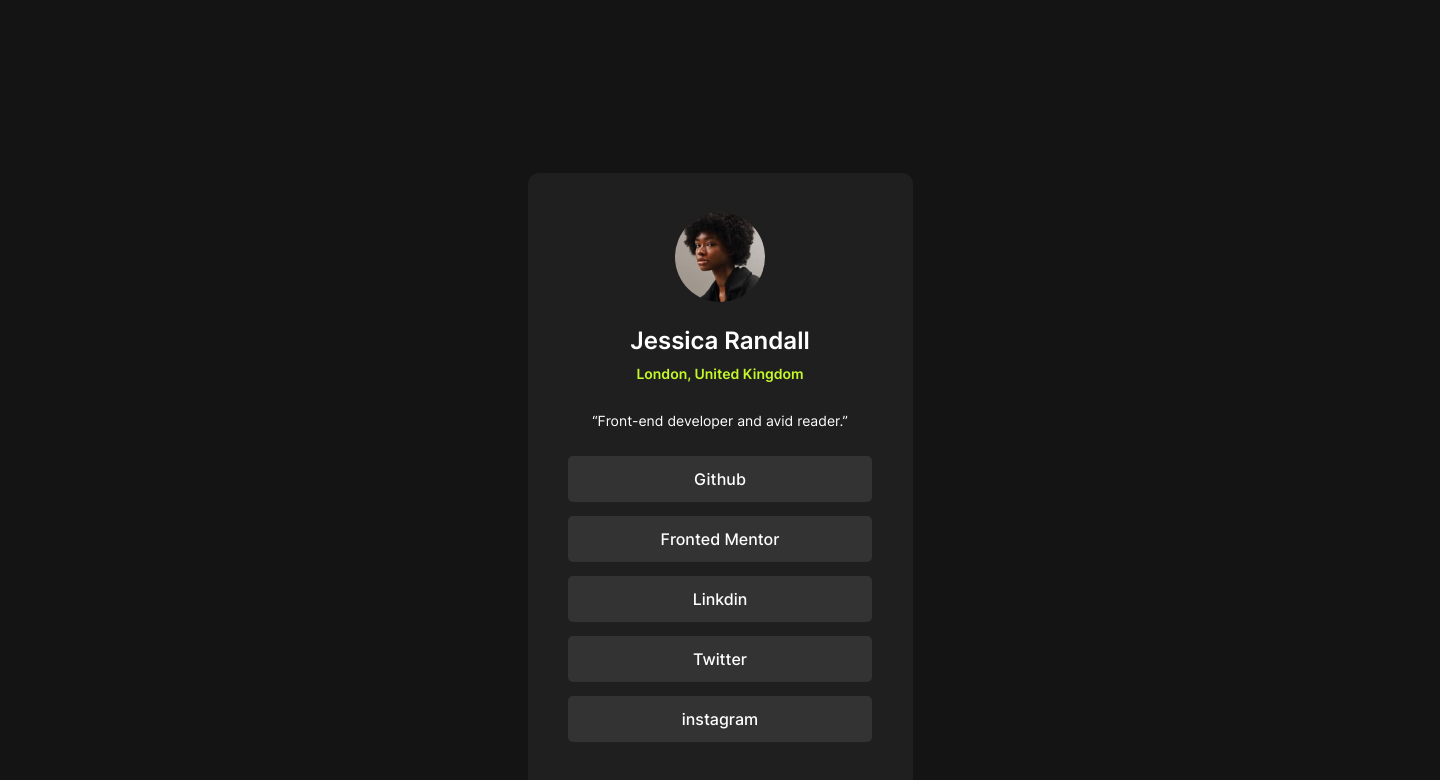
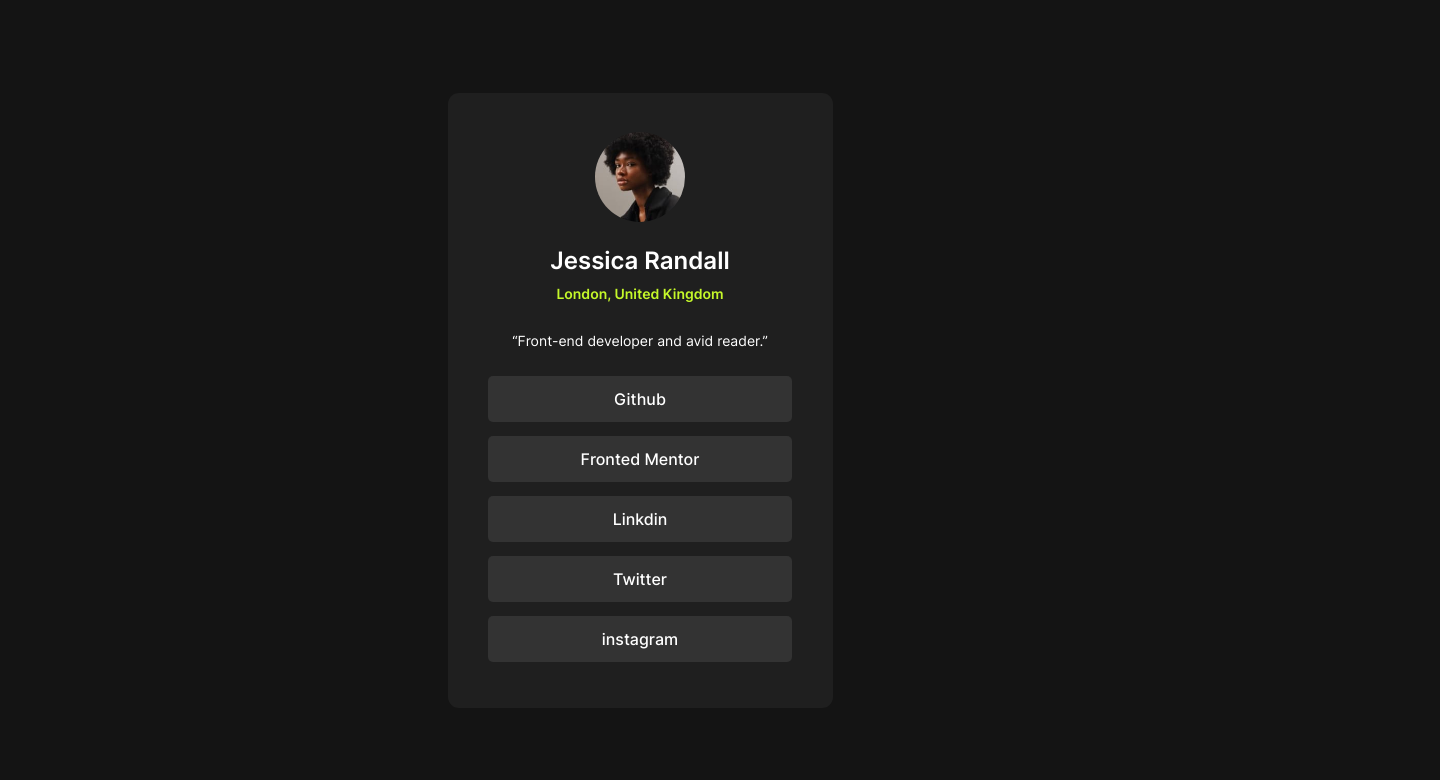
Before and after one commit to Jaydip-gharat/FM-Social-links-profile, a plain HTML site: page index.html in a window 1280 px wide. Shown: the whole page, 1440 px wide, since content can reach past the window. Drawn offline with Linux system fonts and the light colour scheme.

Commit message:
Fix bugs and Polish

```diff
--- a/style.css
+++ b/style.css
@@ -14,16 +14,16 @@
 * {
     padding: 0;
     margin: 0;
-    color: var(--White);
 }
 body {
     display: flex;
-    min-width: 90rem; /* 1440px */
-    min-height: 60rem; /* 960px */
+min-height: 100vh;
     align-items: center;
     justify-content: center;
     background-color: var(--Grey-900);
     font-family: 'Inter', sans-serif;
+        color: var(--White);
+
 }
 .profile-card {
     display: flex;
@@ -41,7 +41,7 @@ body {
     margin-top: 2.438rem;
 }
 .content {
-    min-height: 19rem;
+    /* min-height: 19rem; */
     min-height: 7.875rem;
     margin: 0.875rem 0;
     text-align: center;
```
